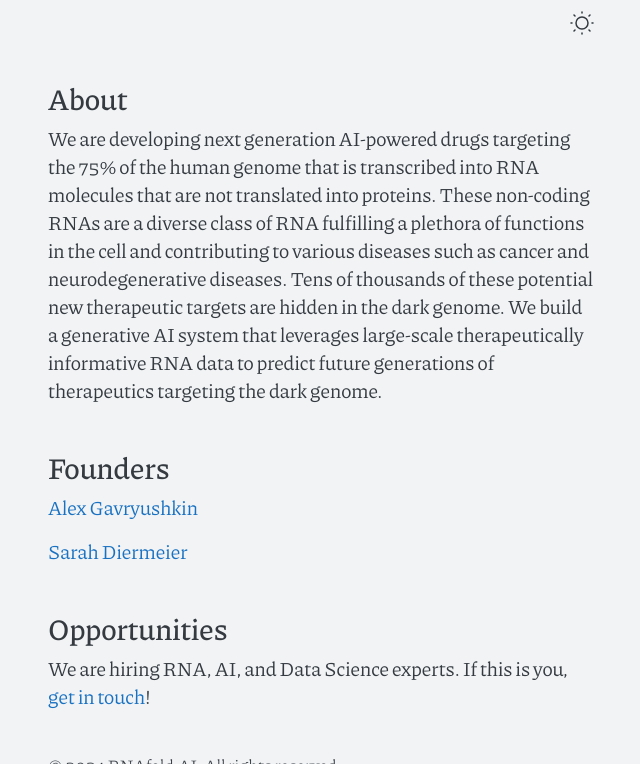
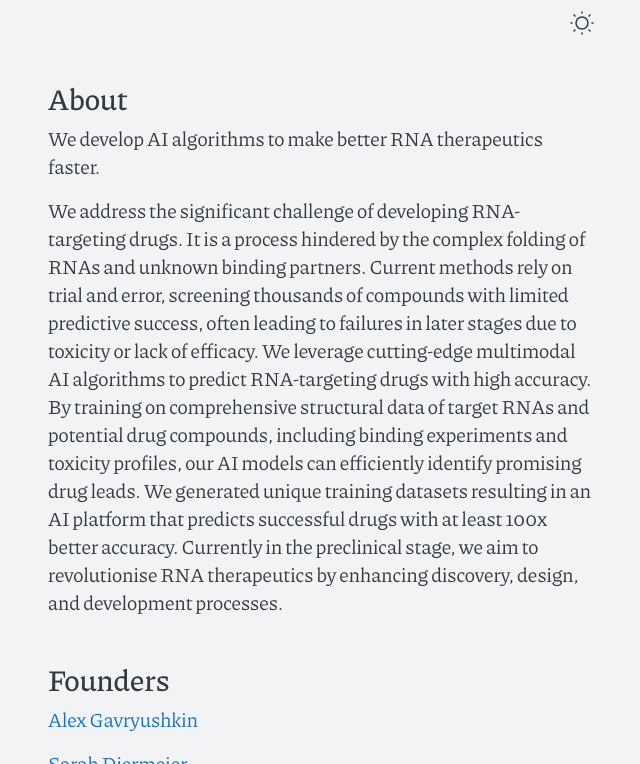
Before and after one commit to RNAfold/web, a Jekyll site: the page built from index.md, in a window 1280 px wide and 900 px high, scrolled down 790 px, cut to the strip 136-900 px from the top of the window. Shown: the whole strip, without its empty margins (319-959 px from the left). Built offline with Jekyll 4.4.1, drawn with Linux system fonts in a browser that asks for light colours.

Commit message:
About statement

```diff
--- a/index.md
+++ b/index.md
@@ -4,10 +4,11 @@ title: Home
 ---
 
 # About
-We are developing next generation AI-powered drugs targeting the 75% of the human genome that is transcribed into RNA molecules that are not translated into proteins.
-These non-coding RNAs are a diverse class of RNA fulfilling a plethora of functions in the cell and contributing to various diseases such as cancer and neurodegenerative diseases.
-Tens of thousands of these potential new therapeutic targets are hidden in the dark genome.
-We build a generative AI system that leverages large-scale therapeutically informative RNA data to predict future generations of therapeutics targeting the dark genome.
+We develop AI algorithms to make better RNA therapeutics faster.
+
+We address the significant challenge of developing RNA-targeting drugs. It is a process hindered by the complex folding of RNAs and unknown binding partners. Current methods rely on trial and error, screening thousands of compounds with limited predictive success, often leading to failures in later stages due to toxicity or lack of efficacy.
+We leverage cutting-edge multimodal AI algorithms to predict RNA-targeting drugs with high accuracy. By training on comprehensive structural data of target RNAs and potential drug compounds, including binding experiments and toxicity profiles, our AI models can efficiently identify promising drug leads.
+We generated unique training datasets resulting in an AI platform that predicts successful drugs with at least 100x better accuracy. Currently in the preclinical stage, we aim to revolutionise RNA therapeutics by enhancing discovery, design, and development processes.
 
 # Founders
 [Alex Gavryushkin](mailto:alex@rnafold.ai)
```
